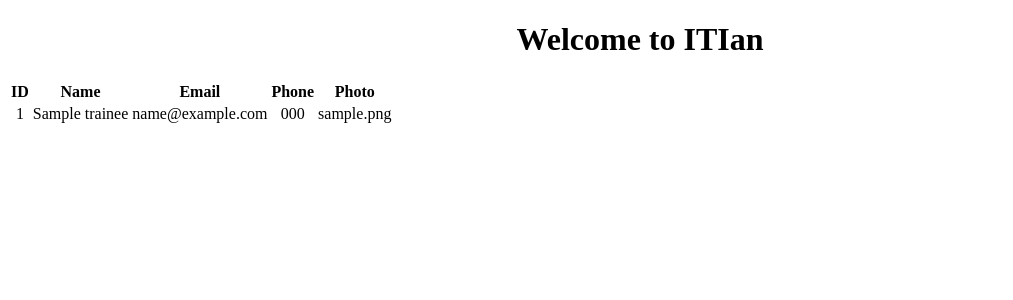
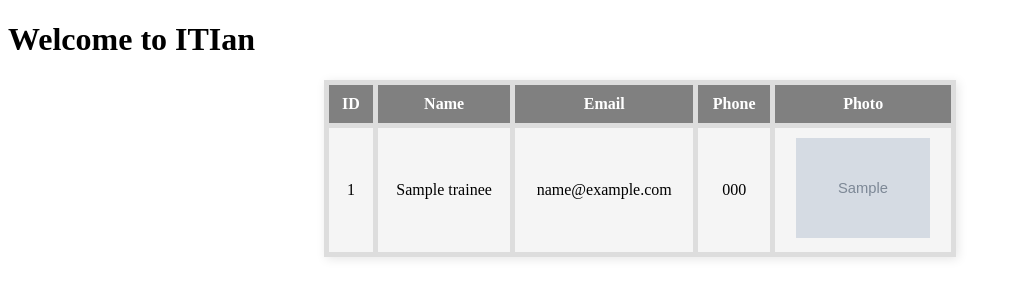
Before and after one commit to amr-hussain/Django_labs, a Django app: page /trainee/ in a window 1280 px wide. Shown: the top 300 px of the page, without its empty margins (0-1013 px from the left). Run offline with Django 5.2, Linux system fonts and the light colour scheme; tables that the repository leaves empty hold one stand-in row (values such as "Sample post"); grey boxes marked "Sample" are stand-in pictures.

Commit message:
changed the path for media using os to show the images

```diff
--- a/day2_lab/ITIan/templates/parent.html
+++ b/day2_lab/ITIan/templates/parent.html
@@ -6,11 +6,12 @@
     {% load static %}
     <title>{% block title %}ITIan{% endblock %}</title>
     <style>
-        body {
+        {% block css %}
+        {% endblock %}
+    </style>
 
-            text-align: center;
-        }
-    </style>
+
+
 </head>
 <body>
 
--- a/day2_lab/ITIan/trainee/models.py
+++ b/day2_lab/ITIan/trainee/models.py
@@ -9,6 +9,6 @@ class Trainee(models.Model):
     email=models.EmailField(max_length=50)
     phone=models.CharField(max_length=50)
     # addding the personal photo to the root dir of media "media/trainee_photos"
-    photo=models.ImageField(upload_to='trainee_photos')
+    photo=models.ImageField(upload_to='media/trainee_photos')
     # adding a flag for activation
     deleted=models.BooleanField(default=False)
--- a/day2_lab/ITIan/trainee/templates/trainee/trainee_list.html
+++ b/day2_lab/ITIan/trainee/templates/trainee/trainee_list.html
@@ -1,7 +1,39 @@
 {% extends 'parent.html' %}
 
+{% block css %}
 
-<!-- {% block content %}
+table {
+    width: 50%;
+    margin: 20px auto;
+    border-collapse: collapse;
+    background-color: whitesmoke;
+    box-shadow: 2px 2px 10px rgba(0, 0, 0, 0.1);
+}
+
+th, td {
+    padding: 10px;
+    border: 5px solid #ddd;
+    text-align: center;
+}
+
+th {
+    background-color: gray;
+    color: white;
+}
+#add_course{
+    display: flex;
+    justify-content: center;
+    width: 100%;
+    height: 50px;
+    text-align: center;
+    font-size: x-large;
+    color: red;
+    background-color: whitesmoke;
+}
+{% endblock %}
+
+
+{% block content %}
     <table>
         <thead>
             <tr>
@@ -19,9 +51,9 @@
                 <td>{{ trainee.name }}</td>
                 <td>{{ trainee.email }}</td>
                 <td>{{ trainee.phone }}</td>
-                <td>{{ trainee.photo }}</td>
+                <td><img src="{{ trainee.photo }}" alt="image not found" style="height: 100px;"></td>
             </tr>
             {% endfor %}
         </tbody>
     </table>
-{% endblock %} -->
+{% endblock %}
```
Also changed, not shown: day2_lab/ITIan/ITIan/settings.py (+12 -5 lines), day2_lab/ITIan/static/css/trainee_list.css (added, +7 -0 lines), 4 other files.
